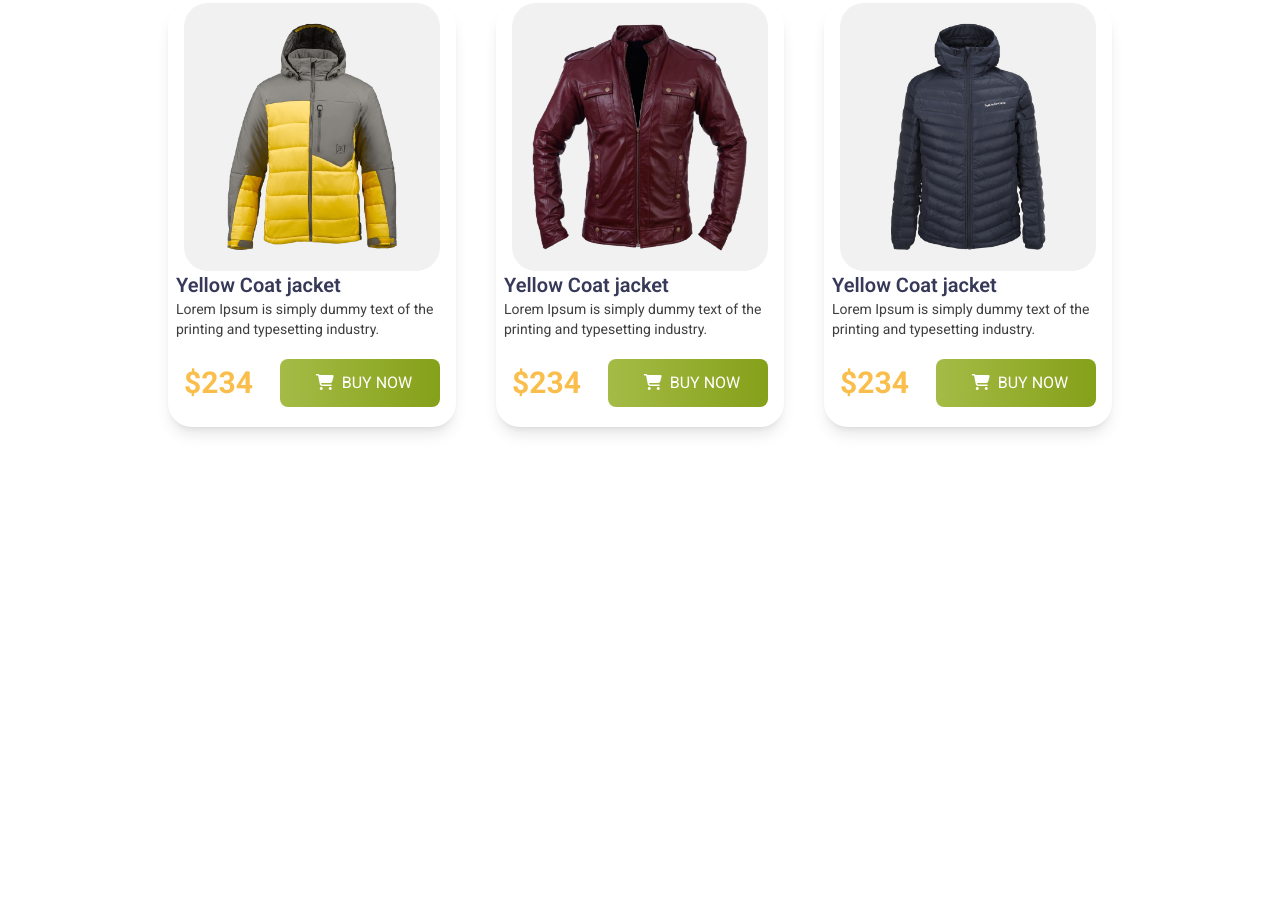
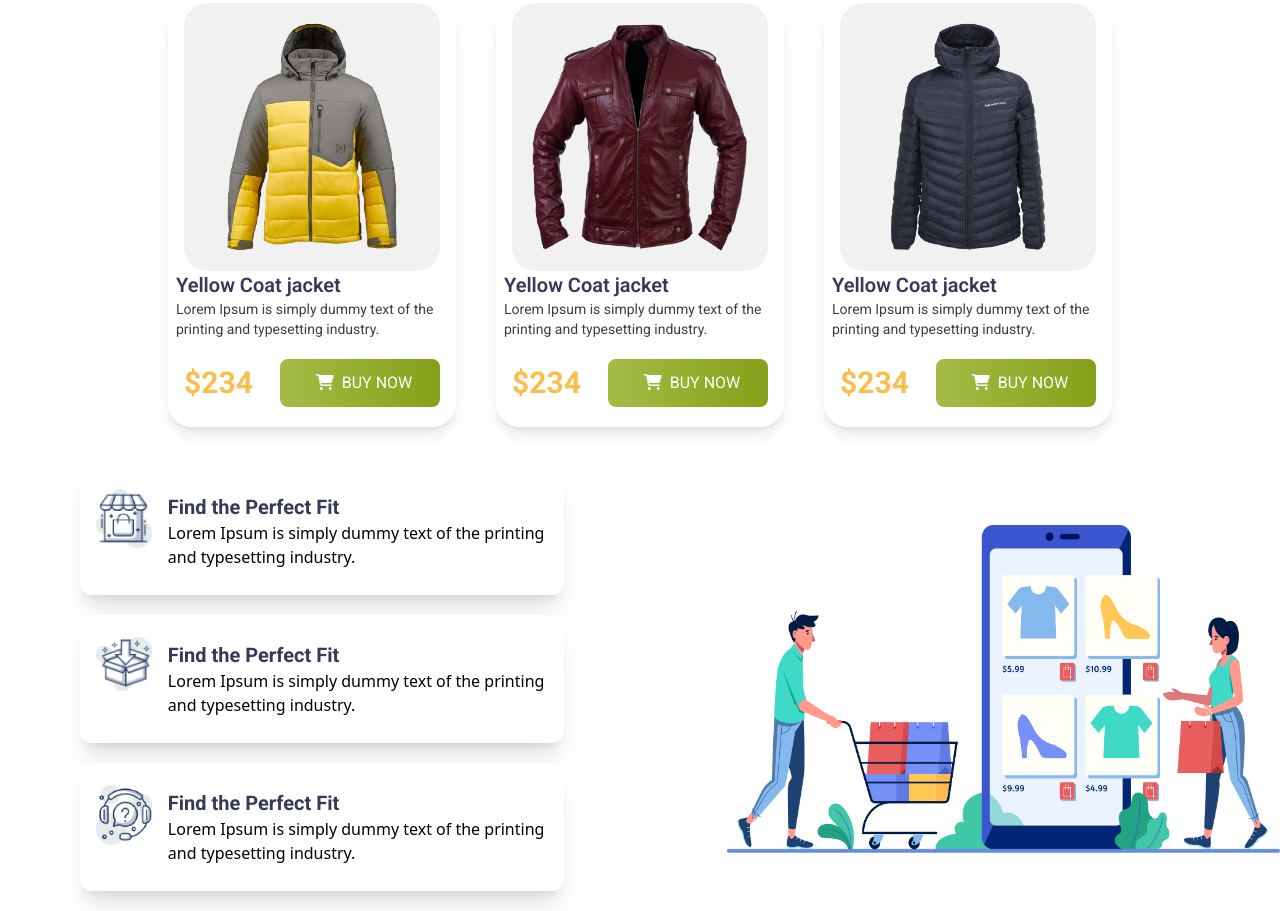
Before and after one commit to tasnim168/penguin-fashion-house, a plain HTML site: page index.html in a window 1280 px wide. Shown: the part 1384-2295 px from the top of the page. Before the commit the page ends 1851 px from the top, so only its background shows below. Drawn offline with nearby package versions, Linux system fonts and the light colour scheme.

Commit message:
fashion house is complete

```diff
--- a/index.html
+++ b/index.html
@@ -133,8 +133,36 @@
     </div>
    </div>
 </section>
-<footer>
-
+<footer class="flex w-full mx-auto items-center justify-between">
+<div class="">
+    <div class="flex bg-white shadow-xl w-2/3 h-32 items-center  mx-20 rounded-xl">
+        <div class="w-20 h-24 mx-4 mt-3">
+            <img src="icons/house.png" alt="">
+        </div>
+        <div><h3 class="text-xl font-bold font-roboto text-[#363958]">Find the Perfect Fit</h3>
+        <p>Lorem Ipsum is simply dummy text of the
+            printing and typesetting industry.</p></div>
+    </div>
+    <div class="flex bg-white shadow-xl w-2/3 h-32 items-center  mx-20 rounded-xl my-5">
+        <div class="w-20 h-24 mx-4 mt-3">
+            <img src="icons/box.png" alt="">
+        </div>
+        <div><h3 class="text-xl font-bold font-roboto text-[#363958]">Find the Perfect Fit</h3>
+        <p>Lorem Ipsum is simply dummy text of the
+            printing and typesetting industry.</p></div>
+    </div>
+    <div class="flex bg-white shadow-xl w-2/3 h-32 items-center  mx-20 rounded-xl mb-5">
+        <div class="w-20 h-24 mx-4 mt-3">
+            <img src="icons/question.png" alt="">
+        </div>
+        <div><h3 class="text-xl font-bold font-roboto text-[#363958] ">Find the Perfect Fit</h3>
+        <p>Lorem Ipsum is simply dummy text of the
+            printing and typesetting industry.</p></div>
+    </div>
+</div>
+     <div class="w-1/2 h-1/2">
+        <img src="images/shopping.png" alt="">
+    </div>
 </footer>
 </body>
 </html>
```
